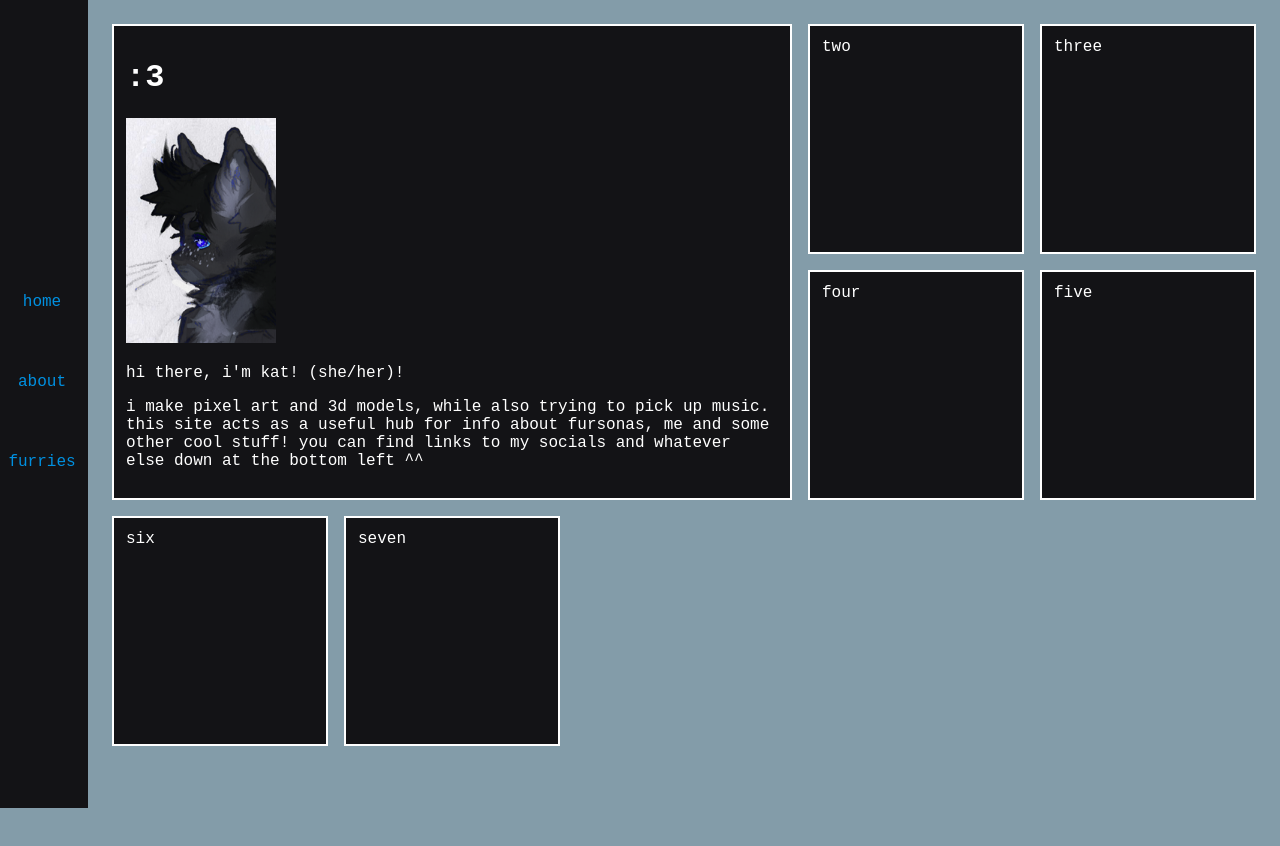
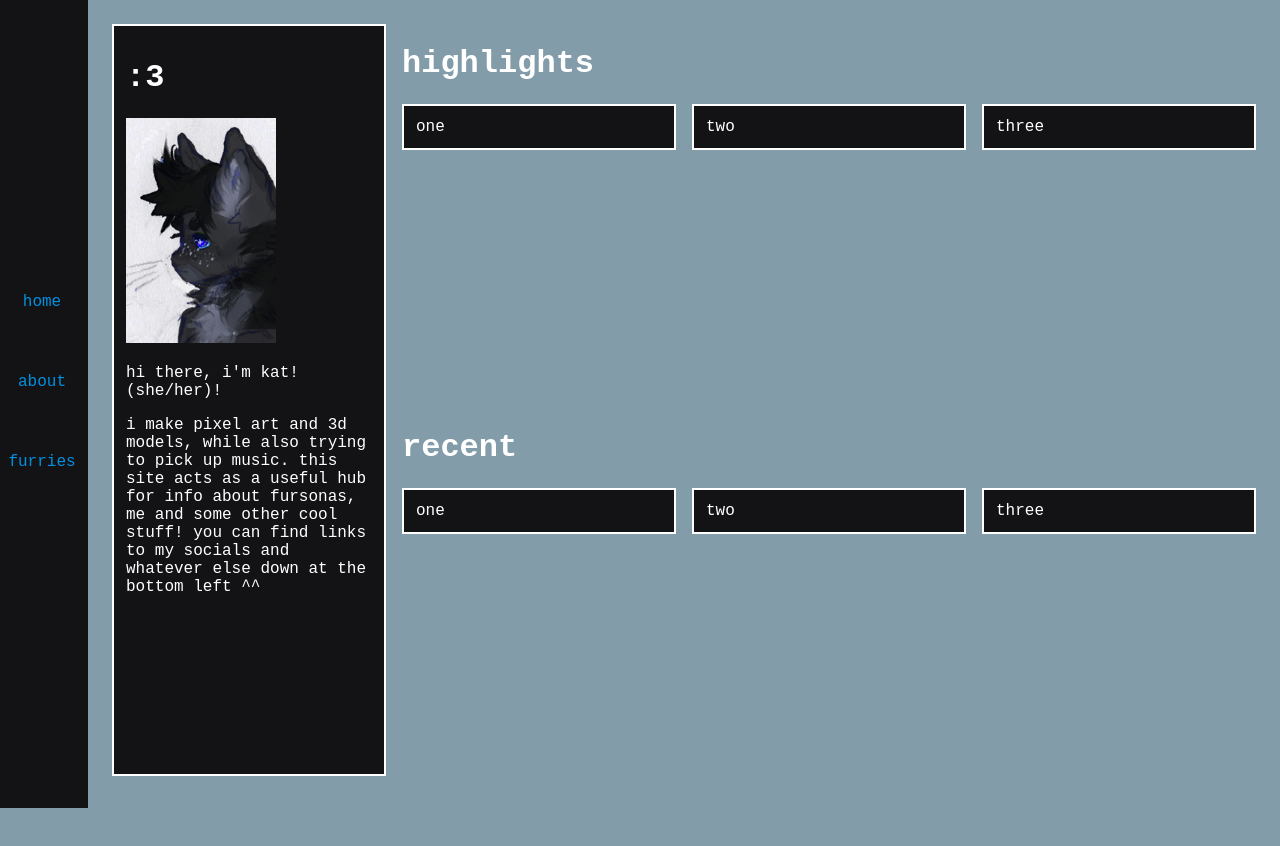
Before and after one commit to ChilledCatz/echokitty-site, a SvelteKit app: page /home in a window 1280 px wide. Shown: the top 846 px of the page. After the commit the page ends 800 px from the top, so only its background shows below. Built offline with nearby package versions, Linux system fonts and the light colour scheme.

Commit message:
layout tweak for home. todo: add horizontal infinite carousel component

```diff
--- a/src/routes/home/+page.svelte
+++ b/src/routes/home/+page.svelte
@@ -18,7 +18,7 @@
 </svelte:head>
 
 <div class="homeGrid" bind:this={gridContainer}>
-    <div class="introduction">
+    <div class="section-box introduction">
         <h1>:3</h1>
         <img
             src={echoMid_bfThumbnail}
@@ -33,34 +33,53 @@
         </p>
     </div>
 
-    <div>two</div>
-    <div>three</div>
-    <div>four</div>
-    <div>five</div>
-    <div>six</div>
-    <div>seven</div>
+    <div class="section">
+        <h1>highlights</h1>
+        <div class="section-grid">
+            <div class="section-box">one</div>
+            <div class="section-box">two</div>
+            <div class="section-box">three</div>
+        </div>
+    </div>
+
+    <div class="section">
+        <h1>recent</h1>
+        <div class="section-grid">
+            <div class="section-box">one</div>
+            <div class="section-box">two</div>
+            <div class="section-box">three</div>
+        </div>
+    </div>
 </div>
 
 <!-- would be cool to have the introduction transition in first, and then load the other divs in one by one left to right -->
 <style>
     .homeGrid {
-        width: 100%;
-        height: 100%;
+        height: calc(100vh - (2 * var(--container-padding)));
         display: grid;
-        grid-template-columns: repeat(5, minmax(0, 1fr));
-        grid-template-rows: repeat(4, minmax(0, 1fr));
+        grid-template-columns: repeat(4, minmax(0, 1fr));
+        grid-template-rows: repeat(2, minmax(0, 1fr));
         gap: 1rem;
     }
 
-    .homeGrid div {
+    .introduction {
+        grid-row: span 2 / span 2;
+    }
+
+    .section {
+        grid-column: span 3 / span 3;
+    }
+
+    .section-grid {
+        display: grid;
+        grid-template-columns: repeat(3, minmax(0, 1fr));
+        gap: 1rem;
+    }
+
+    .section-box {
         background-color: #131316;
         border: 2px solid;
         padding: 12px;
-    }
-
-    .introduction {
-        grid-column: span 3 / span 3;
-        grid-row: span 2 / span 2;
     }
 
     img {
```
